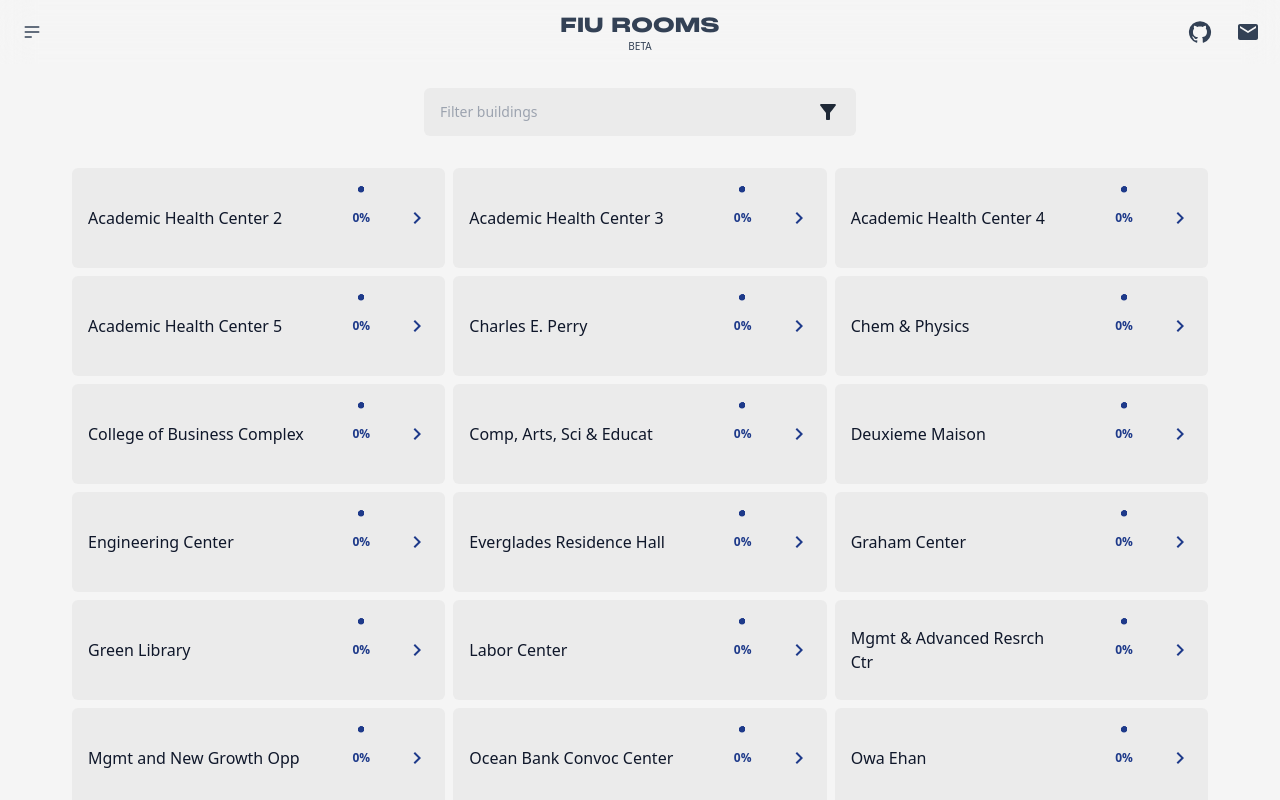
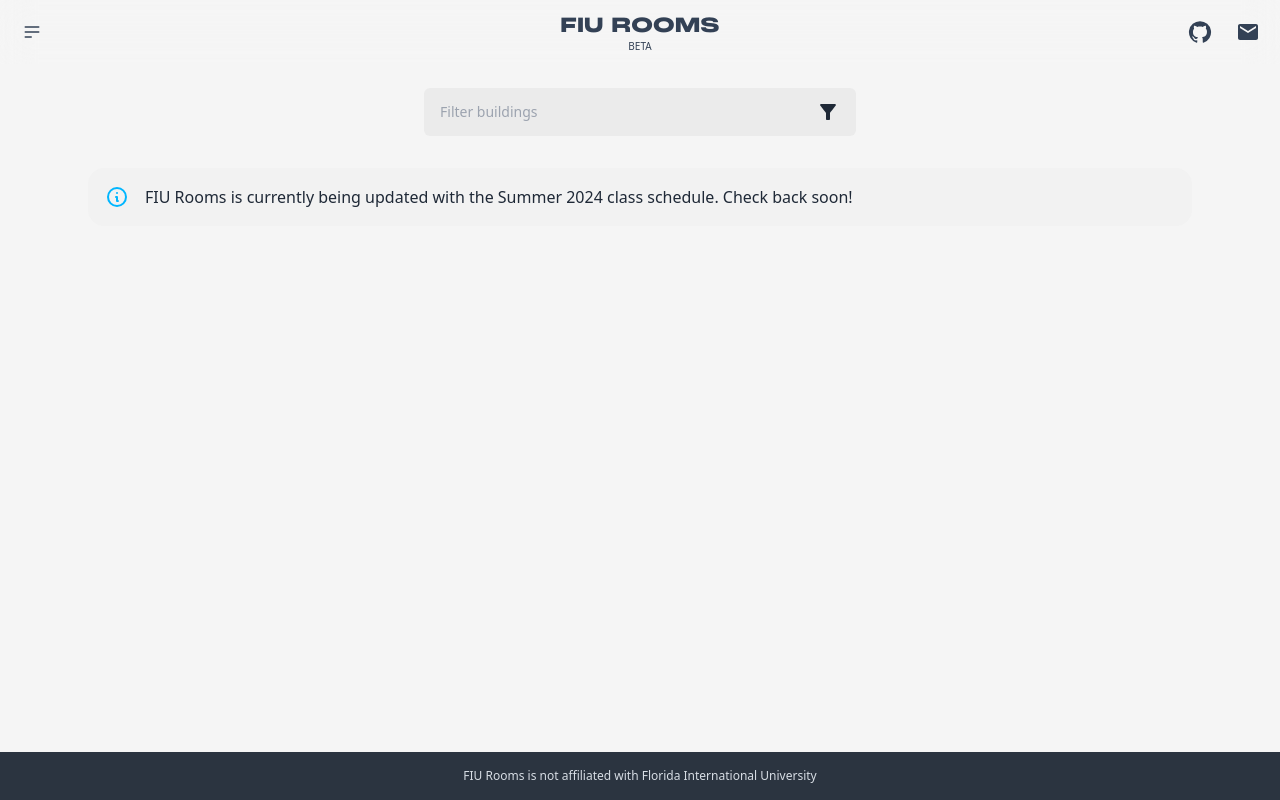
Before and after one commit to amichaeel/fiu-rooms, a Next.js app: page / in a window 1280 px wide. Shown: the top 800 px of the page. Built offline with nearby package versions, Linux system fonts and the light colour scheme; no server answers; the database is empty.

Commit message:
add summer maintenance message

```diff
--- a/pages/index.js
+++ b/pages/index.js
@@ -75,16 +75,16 @@
         </label>
         {/* <span className="flex justify-start text-slate-400 text-[9px] uppercase pt-2">Filter by buildings</span> */}
       </section>
-      {/* <div className={"w-full max-w-6xl " + (achknowledge && " hidden")}>
+      <div className={"w-full p-6 max-w-6xl " + (achknowledge && " hidden")}>
         <div role="alert" className="alert">
           <svg xmlns="http://www.w3.org/2000/svg" fill="none" viewBox="0 0 24 24" className="stroke-info shrink-0 w-6 h-6 "><path strokeLinecap="round" strokeLinejoin="round" strokeWidth="2" d="M13 16h-1v-4h-1m1-4h.01M21 12a9 9 0 11-18 0 9 9 0 0118 0z"></path></svg>
-          <span>FIU is on spring break from Feb 26 - Mar 1. No classes will be in session, therefore data displayed on this site will be innacurate.</span>
-          <div>
+          <span>FIU Rooms is currently being updated with the Summer 2024 class schedule. Check back soon!</span>
+          {/* <div>
             <button onClick={() => setAchknowledge(true)} className="btn btn-sm btn-primary">Got it!</button>
-          </div>
+          </div> */}
         </div>
-      </div> */}
-      <section
+      </div>
+      {/* <section
         id="buildings"
         className="grid w-full max-w-6xl grid-cols-1 gap-2 px-2 pt-6 md:grid-cols-2 lg:grid-cols-3"
       >
@@ -99,7 +99,7 @@
             <span>No buildings found</span>
           </div>
         )}
-      </section>
+      </section> */}
     </div>
   );
 }
```
Also changed, not shown: 1 other file (tests, documents, lock files or other folders).
